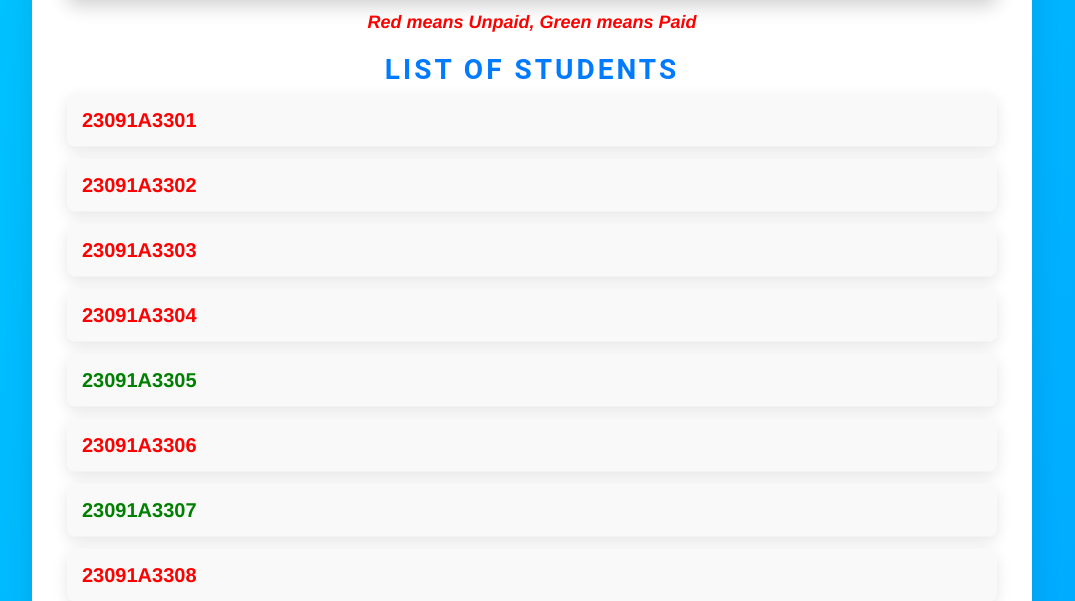
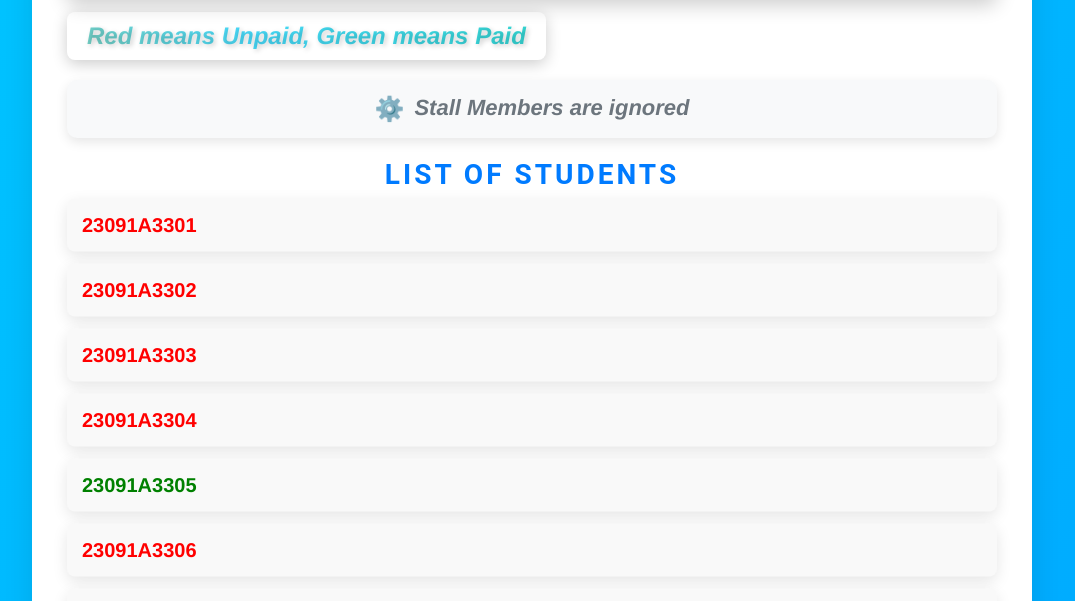
Before and after one commit to Mukkandi-Sridhar/Payment_Status, a plain HTML site: page index.html in a window 1280 px wide. Shown: the part 191-792 px from the top of the page, without its empty margins (108-1183 px from the left). Drawn offline with Linux system fonts and the light colour scheme.

Commit message:
index.html

```diff
--- a/index.html
+++ b/index.html
@@ -44,13 +44,70 @@ h2 {
   animation: fadeIn 2.5s ease-in-out;
 }
 
+
+
+
 h3 {
+  font-size: 24px;
+  font-style: italic;
+  font-weight: bold;
+  animation: fadeIn 3s ease-in-out, rainbowText 3s ease-in-out infinite;
+  background-image: linear-gradient(45deg, #ff6b6b, #f7b731, #48dbfb, #1dd1a1);
+  background-size: 400%;
+  -webkit-background-clip: text;
+  color: transparent;
+  display: inline-block;
+  text-shadow: 2px 2px 5px rgba(0, 0, 0, 0.2);
+  padding: 10px 20px;
+  border-radius: 8px;
+  box-shadow: 0 4px 15px rgba(0, 0, 0, 0.2);
+}
+
+@keyframes fadeIn {
+  0% { opacity: 0; }
+  100% { opacity: 1; }
+}
+
+@keyframes rainbowText {
+  0% { background-position: 0%; }
+  50% { background-position: 100%; }
+  100% { background-position: 0%; }
+}
+
+h4 {
   text-align: center;
-  font-size: 18px;
+  font-size: 22px;
+  font-style: normal;
+  color: #333;
+  font-weight: 600;
+  background-color: #f8f9fa;
+  padding: 15px 30px;
+  border-radius: 10px;
+  box-shadow: 0 4px 12px rgba(0, 0, 0, 0.1);
+  margin-top: 20px;
+  transition: background-color 0.3s, transform 0.3s ease-in-out;
+}
+
+h4:hover {
+  background-color: #e2e6ea;
+  transform: scale(1.05);
+}
+
+h4:before {
+  content: "⚙️"; /* Icon before the text */
+  margin-right: 10px;
+  font-size: 24px;
+  vertical-align: middle;
+}
+
+h4 span {
   font-style: italic;
-  color: red;
-  font-weight: bold;
-  animation: fadeIn 3s ease-in-out;
+  color: #6c757d; /* Subtle color for the 'ignored professionally' part */
+}
+
+@keyframes fadeIn {
+  0% { opacity: 0; }
+  100% { opacity: 1; }
 }
 
 .container {
@@ -167,6 +224,8 @@ h3 {
   <div class="container">
     <h1>Student Payment Status</h1>
     <h3>Red means Unpaid, Green means Paid</h3>
+    <h4><span>Stall Members are ignored </span></h4>
+
 
     <div class="section">
         <h2>List of Students</h2>
```
